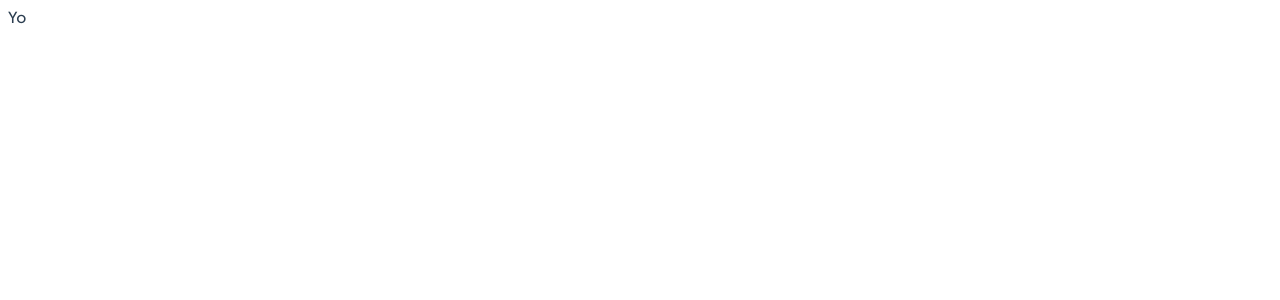
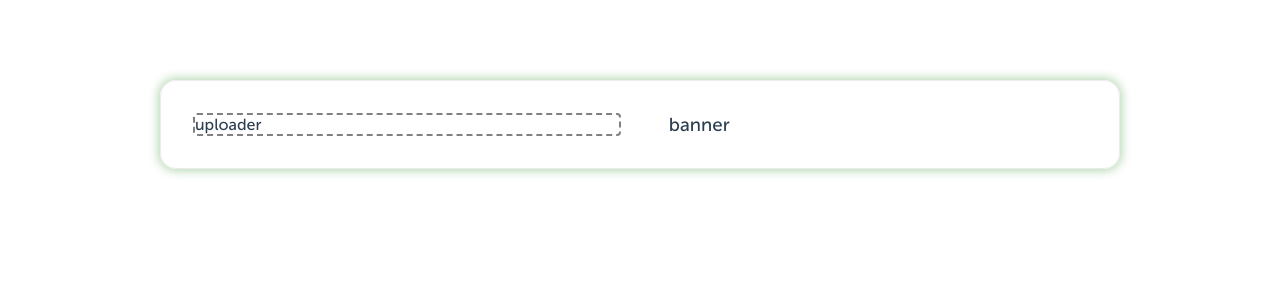
Before and after one commit to tuul-wq/cloud-clip, a Vue app: page / in a window 1280 px wide. Shown: the top 300 px of the page. Built offline with nearby package versions, Linux system fonts and the light colour scheme.

Commit message:
styling / components scaffold

```diff
--- a/src/App.vue
+++ b/src/App.vue
@@ -1,13 +1,42 @@
-<style scope scoped src="./app.scss" lang="scss"></style>
-
 <template>
-  <div id="app">Yo</div>
+  <div id="app">
+      <Main></Main>
+      <!-- <Settings></Settings> -->
+  </div>
 </template>
 
 <script>
+import Main from '@/views/Main.vue';
+// import Settings from '@/views/Settings.vue';
 
 export default {
-  name: 'app',
-  components: {}
+    name: 'App',
+    components: { Main }
 }
 </script>
+
+<style lang="scss">
+body {
+    display: flex;
+    align-items: center;
+    flex-direction: column;
+    margin-top: 5rem; // TODO: temp value
+    font-family: 'Museo Sans', Helvetica, Arial, sans-serif;
+    -webkit-font-smoothing: antialiased;
+    -moz-osx-font-smoothing: grayscale;
+    color: #2c3e50;
+}
+
+* { box-sizing: border-box; }
+</style>
+
+<style lang="scss" scoped>
+#app {
+    border: 1px solid #ececec;
+    border-radius: 1rem;
+    box-shadow: 0 0 10px 2px rgba(47, 145, 41, 0.35);
+    padding: 2rem;
+    width: 100%;
+    max-width: 60rem;
+}
+</style>
--- a/src/app.scss
+++ /dev/null
@@ -1,6 +0,0 @@
-#app {
-    font-family: 'Museo Sans', Helvetica, Arial, sans-serif;
-    -webkit-font-smoothing: antialiased;
-    -moz-osx-font-smoothing: grayscale;
-    color: #2c3e50;
-}
--- /dev/null
+++ b/src/components/Banner.vue
@@ -0,0 +1,17 @@
+<template>
+    <section id="banner">
+        banner
+    </section>
+</template>
+
+<script>
+export default {
+    name: 'Banner'
+}
+</script>
+
+<style lang="scss" scoped>
+#banner {
+    font-size: 14pt;
+}
+</style>
--- /dev/null
+++ b/src/components/UploadItem.vue
@@ -0,0 +1,15 @@
+<template>
+    <div class="upload-item">item</div>
+</template>
+
+<script>
+export default {
+    name: 'UploadItem'
+}
+</script>
+
+<style lang="scss" scoped>
+.upload-item {
+    font-size: 15pt;
+}
+</style>
--- /dev/null
+++ b/src/components/Uploader.vue
@@ -0,0 +1,16 @@
+<template>
+    <div id="uploader">uploader</div>
+</template>
+
+<script>
+export default {
+    name: 'Uploader'
+}
+</script>
+
+<style lang="scss" scoped>
+#uploader {
+    border: 2px dashed gray;
+    border-radius: 0.25rem;
+}
+</style>
--- /dev/null
+++ b/src/components/layout/UploadList.vue
@@ -0,0 +1,24 @@
+<template>
+    <div class="upload-list">
+        upload list
+        <!-- <UploadItem v-for="(upload, index) in uploads" :key="index">
+            {{ upload }}
+        </UploadItem> -->
+        <UploadItem></UploadItem>
+    </div>
+</template>
+
+<script>
+import UploadItem from '@/components/UploadItem.vue';
+
+export default {
+    name: 'UploadList',
+    components: { UploadItem }
+}
+</script>
+
+<style lang="scss" scoped>
+.upload-list {
+    font-size: 15pt;
+}
+</style>
--- a/src/main.js
+++ b/src/main.js
@@ -1,17 +1,18 @@
 import Vue from 'vue';
-import App from './app.vue';
+import App from './App.vue';
+import firebase from 'firebase/app';
 
 Vue.config.productionTip = false;
 
-// const firebaseConfig = {
-//     apiKey: 'AIzaSyBUf5XPnp9lKf4uOZamOB1YFHulkZDqOy0',
-//     authDomain: 'vue-top.firebaseapp.com',
-//     databaseURL: 'https://vue-top.firebaseio.com',
-//     projectId: 'vue-top',
-//     storageBucket: '',
-//     messagingSenderId: '298595859208',
-//     appId: '1:298595859208:web:e9033d8908430b65',
-// };
-// firebase.initializeApp(firebaseConfig);
+const firebaseConfig = {
+    apiKey: "AIzaSyDb-LqfC0jBwdEoCfCQg5YITrzYUeDFjDI",
+    authDomain: "the-cloud-clip.firebaseapp.com",
+    databaseURL: "https://the-cloud-clip.firebaseio.com",
+    projectId: "the-cloud-clip",
+    storageBucket: "",
+    messagingSenderId: "3947679510",
+    appId: "1:3947679510:web:6543bc2bfba55bef"
+};
+firebase.initializeApp(firebaseConfig);
 
-new Vue({render: h => h(App),}).$mount('#app');
+new Vue({ render: h => h(App), }).$mount('#app');
--- /dev/null
+++ b/src/views/Main.vue
@@ -0,0 +1,42 @@
+<template>
+    <main id="main">
+        <Uploader></Uploader>
+        <UploadList v-if="hasUploads"></UploadList>
+        <Banner v-else></Banner>
+    </main>
+</template>
+
+<script>
+import Uploader from '@/components/Uploader.vue';
+import UploadList from '@/components/layout/UploadList.vue';
+import Banner from '@/components/Banner.vue';
+
+export default {
+    name: 'Main',
+    components: { Uploader, UploadList, Banner },
+
+    data() {
+        return {
+            hasUploads: false
+        }
+    },
+}
+</script>
+
+<style scoped lang="scss">
+#main {
+    display: grid;
+    grid-template-columns: repeat(2, minmax(auto, 100%));
+    // grid-template-columns: repeat(auto-fit, minmax(auto, 28rem));
+    column-gap: 3rem;
+    row-gap: 3rem;
+    // height: 38rem;
+}
+
+@media (max-width: 576px) {
+  #main {
+    grid-template-columns: auto;
+    grid-auto-flow: row;
+  }
+}
+</style>
--- /dev/null
+++ b/src/views/Settings.vue
@@ -0,0 +1,11 @@
+<template>
+    <div>settings</div>
+</template>
+
+<script>
+export default {
+    name: 'Settings'
+}
+</script>
+
+<style scoped lang="scss"></style>
--- a/vue.config.js
+++ b/vue.config.js
@@ -1,5 +1,11 @@
+const path = require('path');
+
 module.exports = {
-    lintOnSave: false,
+    configureWebpack: {
+        resolve: {
+            alias: { '@': path.resolve('src') }
+        }
+    },
     css: {
         loaderOptions: {
             sass: { data: `@import "~@/styles/fonts.scss";` }
```
Also changed, not shown: src/views/Login.vue (added, +11 -0 lines).
